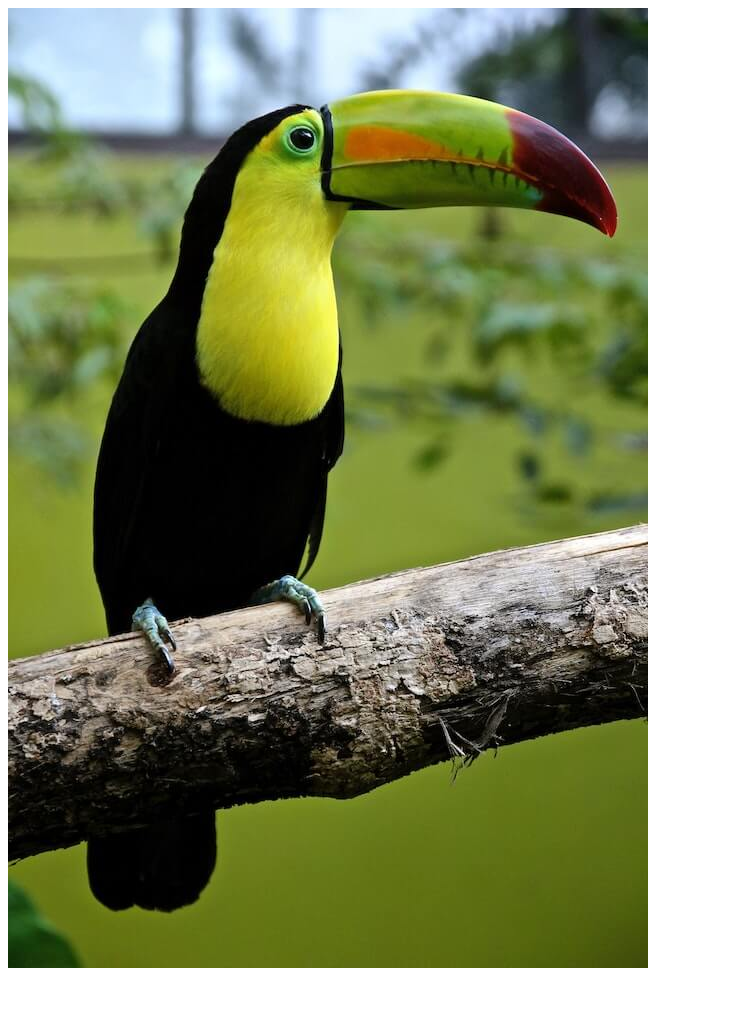
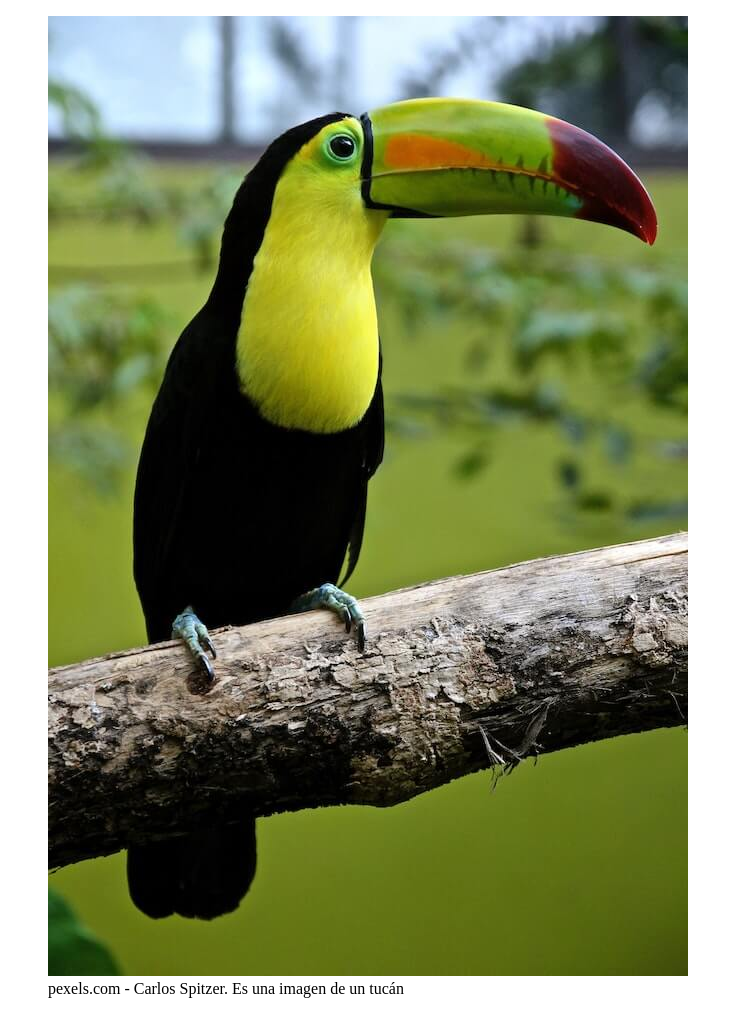
Before and after one commit to manvargs92/curso-definitivo-html-css, a plain HTML site: page clase-img/index.html in a window 1280 px wide. Shown: the whole page, without its empty margins (0-743 px from the left). Before the commit the page ends 980 px from the top, so only its background shows below. Drawn offline with Linux system fonts and the light colour scheme.

Commit message:
Etiqueta figure

```diff
--- a/clase-img/index.html
+++ b/clase-img/index.html
@@ -9,7 +9,10 @@
   <body>
     <main>
       <section>
-        <img src="./imgs/toucan-small.jpg" alt="Es una imagen de un tucán" />
+        <figure>
+            <img src="./imgs/toucan-small.jpg" alt="Es una imagen de un tucán" />
+            <figcaption>pexels.com - Carlos Spitzer. Es una imagen de un tucán</figcaption>
+        </figure>
       </section>
     </main>
   </body>
```
